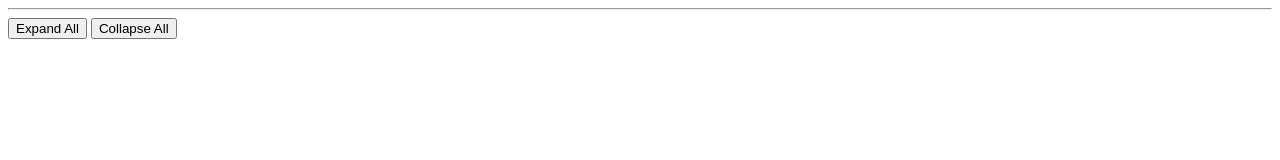
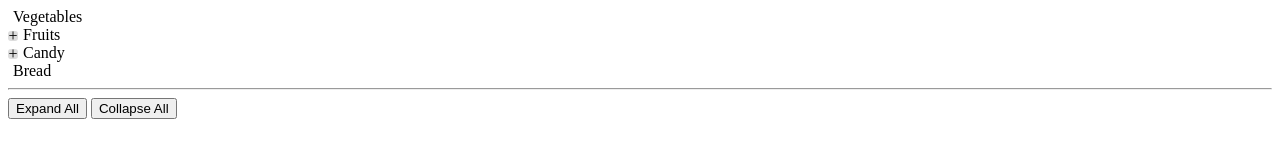
Before and after one commit to dirkncl/TreeView, a plain HTML site: page example/index_nomodule.html in a window 1280 px wide. Drawn offline with Linux system fonts and the light colour scheme.

Commit message:
Update index_nomodule.html

```diff
--- a/example/index_nomodule.html
+++ b/example/index_nomodule.html
@@ -8,6 +8,6 @@
     <hr>
     <button id="expandAll">Expand All</button>
     <button id="collapseAll">Collapse All</button>
-    <script src="./imp/imp.js" data-main="./index_nomodule.js"></script>
+    <script src="../imp/imp.js" data-main="./index_nomodule.js"></script>
   </body>
 </html>
```
